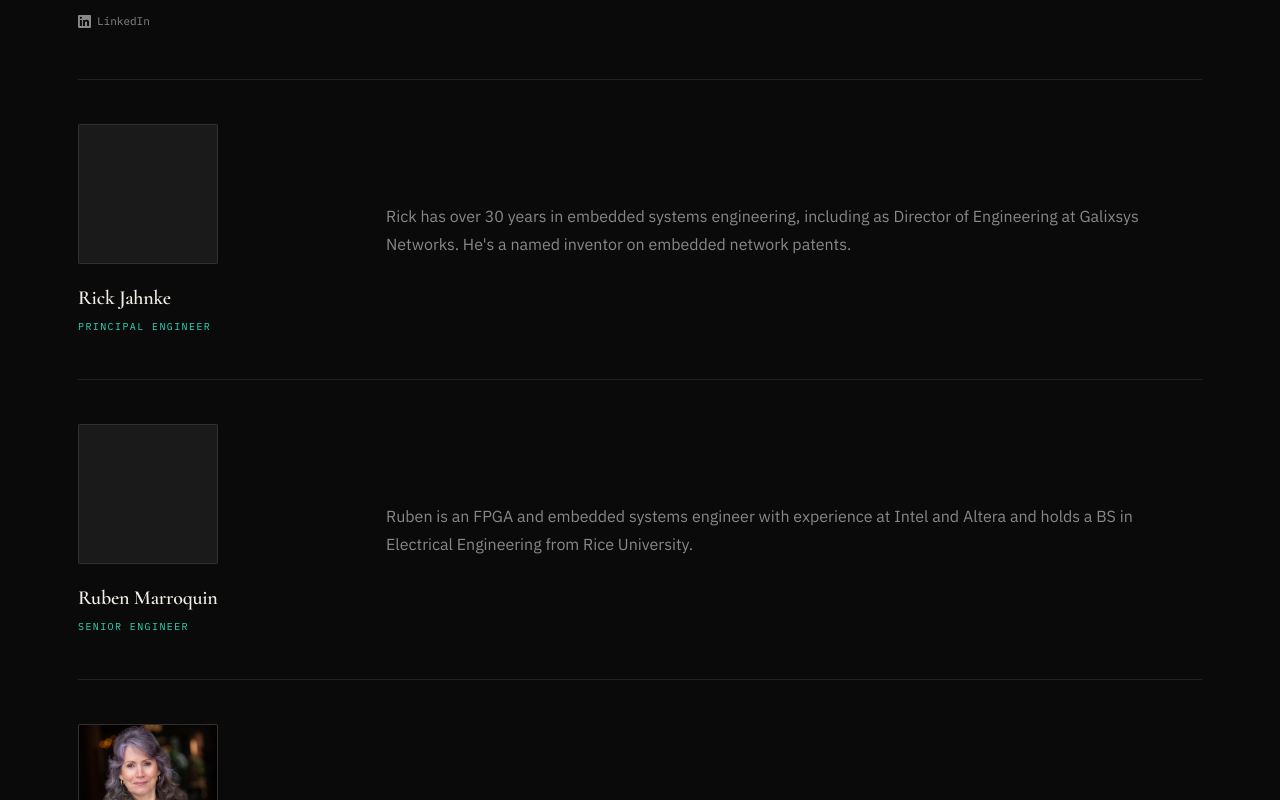
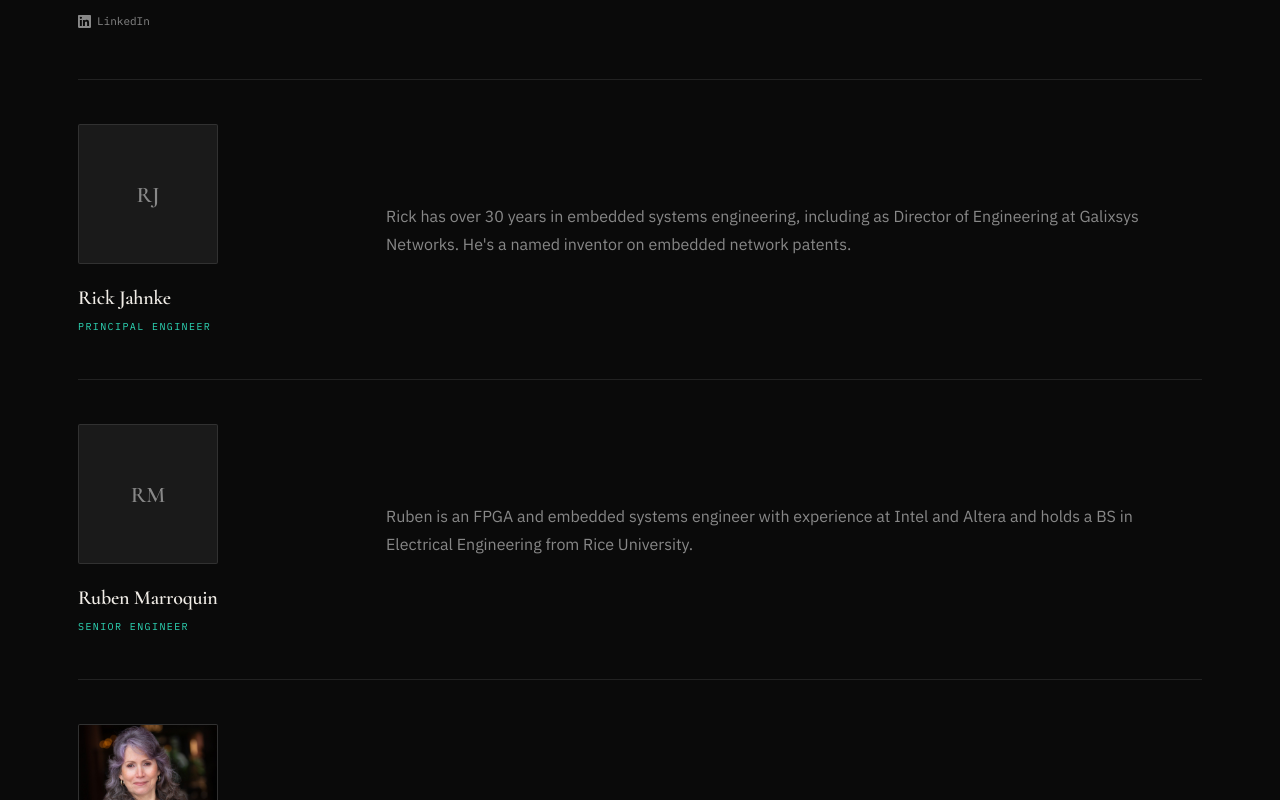
Before and after one commit to lizzierunner/qai37-site, a Next.js app: page /qai37-site/team in a window 1280 px wide. Shown: the part 1640-2440 px from the top of the page. Built offline with nearby package versions, Linux system fonts and the light colour scheme.

Commit message:
Fix team page: extract TeamAvatar client component, show initials when no photo, update footer links

```diff
--- a/app/team/page.tsx
+++ b/app/team/page.tsx
@@ -1,4 +1,5 @@
 import type { Metadata } from "next";
+import TeamAvatar from "@/components/TeamAvatar";
 
 export const metadata: Metadata = {
   title: "Team",
@@ -91,23 +92,6 @@ function LinkedInIcon() {
   );
 }
 
-function Avatar({ m }: { m: Member }) {
-  return (
-    <div className="bio-photo" data-initials={m.initials}>
-      {m.img && (
-        // eslint-disable-next-line @next/next/no-img-element
-        <img
-          src={m.img}
-          alt={m.name}
-          onError={(e) =>
-            (e.currentTarget.parentElement as HTMLElement).classList.add("noimg")
-          }
-        />
-      )}
-    </div>
-  );
-}
-
 export default function Team() {
   return (
     <div className="p-team2">
@@ -123,7 +107,7 @@ export default function Team() {
           {TEAM.map((m) => (
             <div key={m.name} className="bio-row reveal">
               <div className="bio-left">
-                <Avatar m={m} />
+                <TeamAvatar img={m.img} name={m.name} initials={m.initials} />
                 <div className="bio-meta">
                   <p className="bio-name">{m.name}</p>
                   <p className="bio-role">{m.role}</p>
--- a/components/SiteFooter.tsx
+++ b/components/SiteFooter.tsx
@@ -8,7 +8,7 @@ export default function SiteFooter() {
         <img src="/qai37-site/images/qai37_logo_transparent.jpg" alt="qAI37" className="logo-img" style={{ height: 36 }} />
         <span className="mono">© {new Date().getFullYear()} qAI37 — All rights reserved</span>
         <span>
-          <Link href="/">Home</Link> · <Link href="/mission">Mission</Link> · <Link href="/team">Team</Link>
+          <Link href="/">Home</Link> · <Link href="/team">Team</Link> · <Link href="/news">News</Link> · <Link href="/contact">Contact</Link>
         </span>
       </div>
     </footer>
--- /dev/null
+++ b/components/TeamAvatar.tsx
@@ -0,0 +1,16 @@
+"use client";
+
+export default function TeamAvatar({ img, name, initials }: { img?: string; name: string; initials: string }) {
+  return (
+    <div className={`bio-photo${!img ? " noimg" : ""}`} data-initials={initials}>
+      {img && (
+        // eslint-disable-next-line @next/next/no-img-element
+        <img
+          src={img}
+          alt={name}
+          onError={(e) => (e.currentTarget.parentElement as HTMLElement).classList.add("noimg")}
+        />
+      )}
+    </div>
+  );
+}
```
